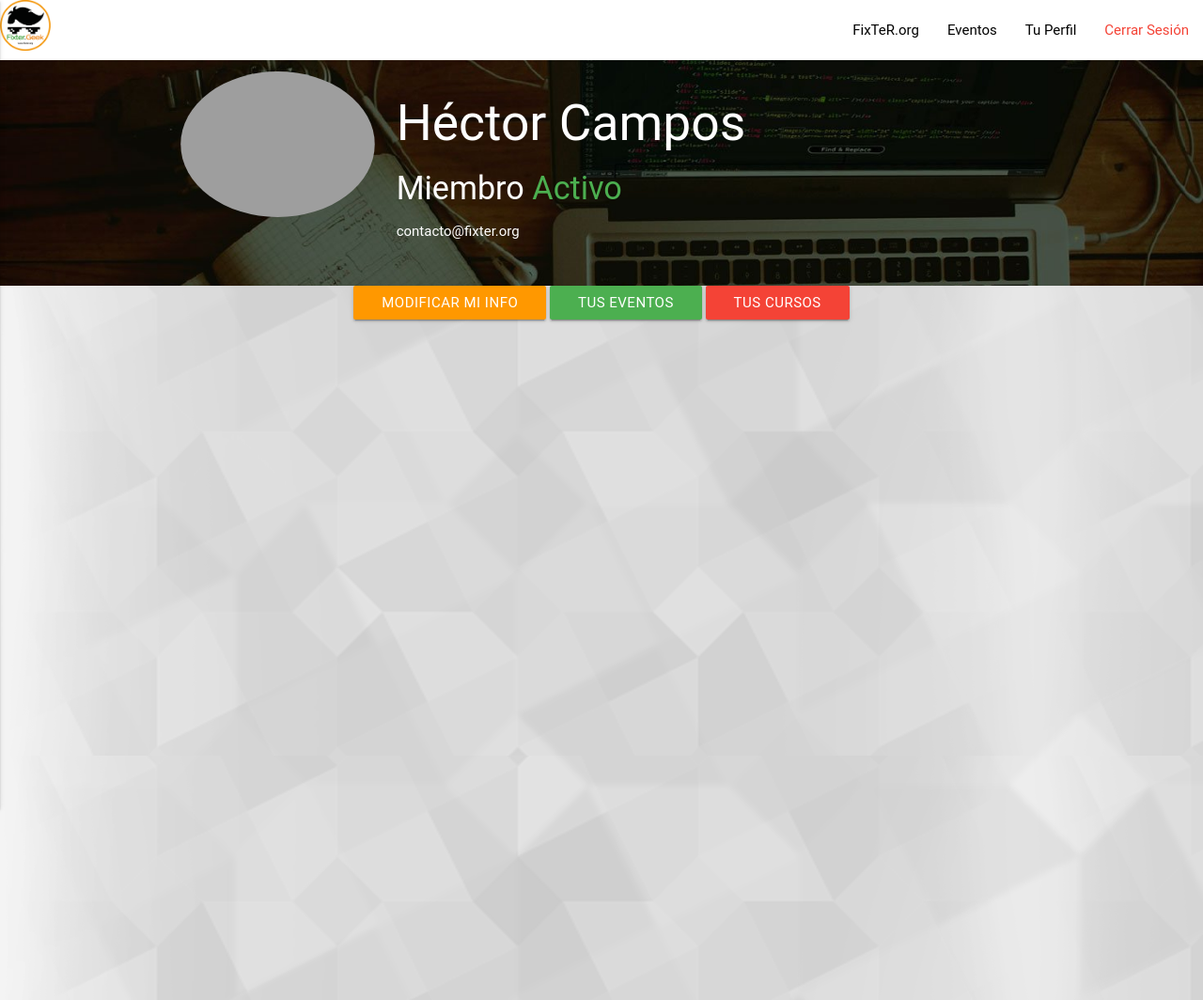
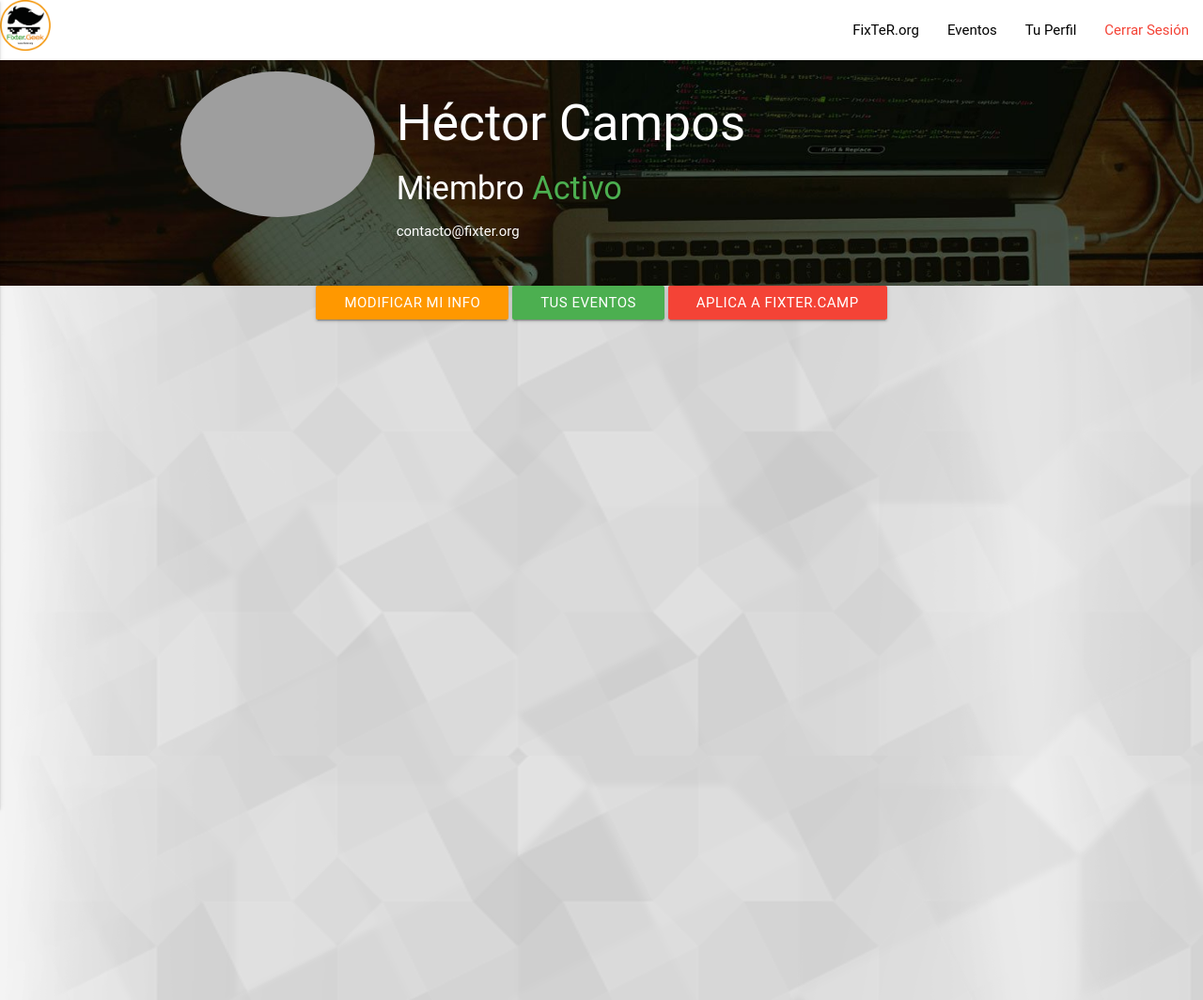
Before and after one commit to HectorBlisS/FixterGeek, a Django app: page /perfil/ in a window 1280 px wide. Shown: the whole page at 94% size. Run offline with Django 3.2, Linux system fonts and the light colour scheme; a user stored in the database is signed in; data comes from the database, SQL or seed files in the repository; parts of the project's set-up code (start-up, migrations or seed data) failed here and were passed over; some libraries are stand-ins or nearby versions; some web fonts are replaced; grey boxes are pictures that could not be loaded.

Commit message:
landing dashboard

```diff
--- a/perfil/templates/perfil/dashboard.html
+++ b/perfil/templates/perfil/dashboard.html
@@ -32,7 +32,7 @@
 
 	<a onclick="Materialize.toast('Proximamente', 4000)" class="waves-effect waves-light btn orange">Modificar mi info</a>
 	<a href="{%url 'eventos:todos'%}"onclick="Materialize.toast('Proximamente', 4000)" class="waves-effect waves-light btn green">Tus Eventos</a>
-	<a onclick="Materialize.toast('Proximamente', 4000)" href="#!" class="waves-effect waves-light btn red">Tus Cursos</a>
+	<a onclick="Materialize.toast('Proximamente', 4000)" href="{%url 'eventos:aplicacion' 'camp'%}" class="waves-effect waves-light btn red">Aplica a Fixter.Camp</a>
 
 
 
```
